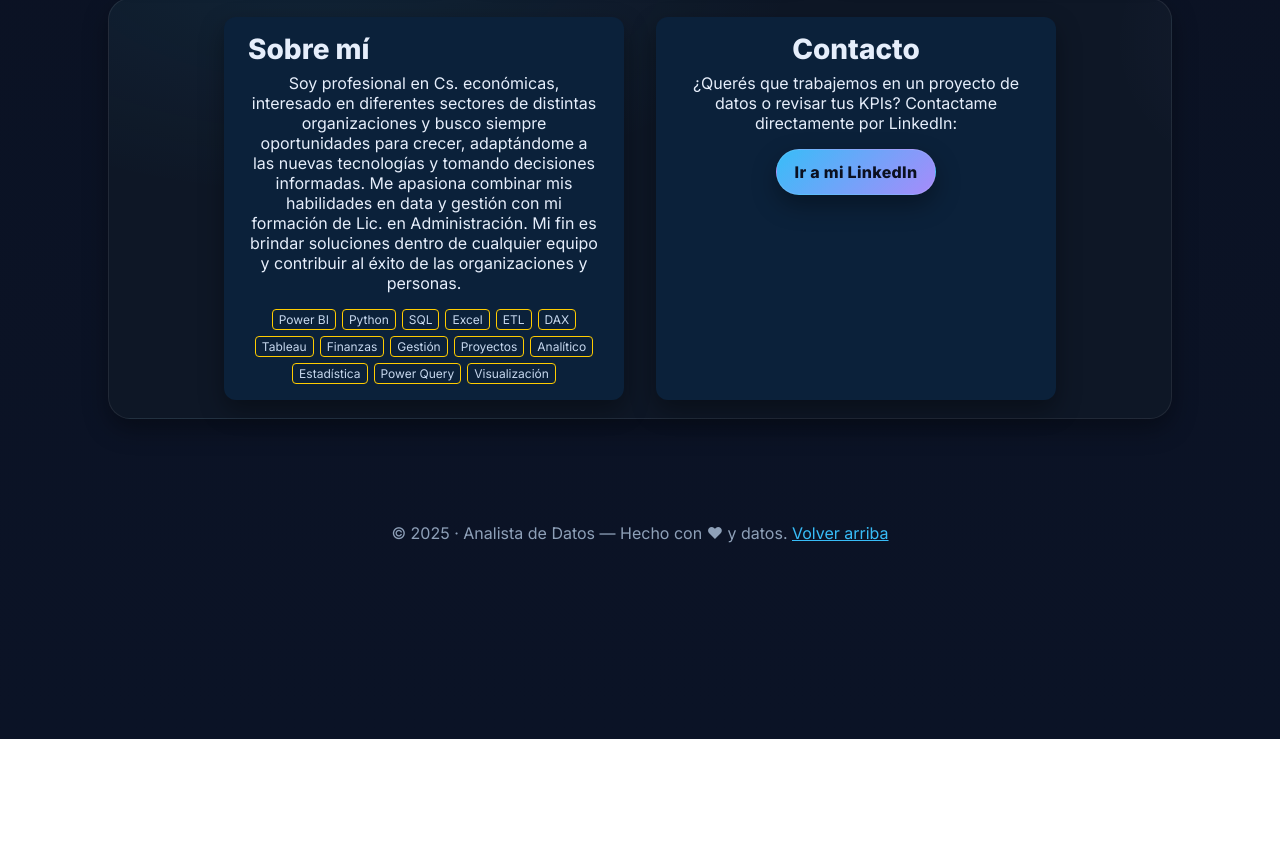
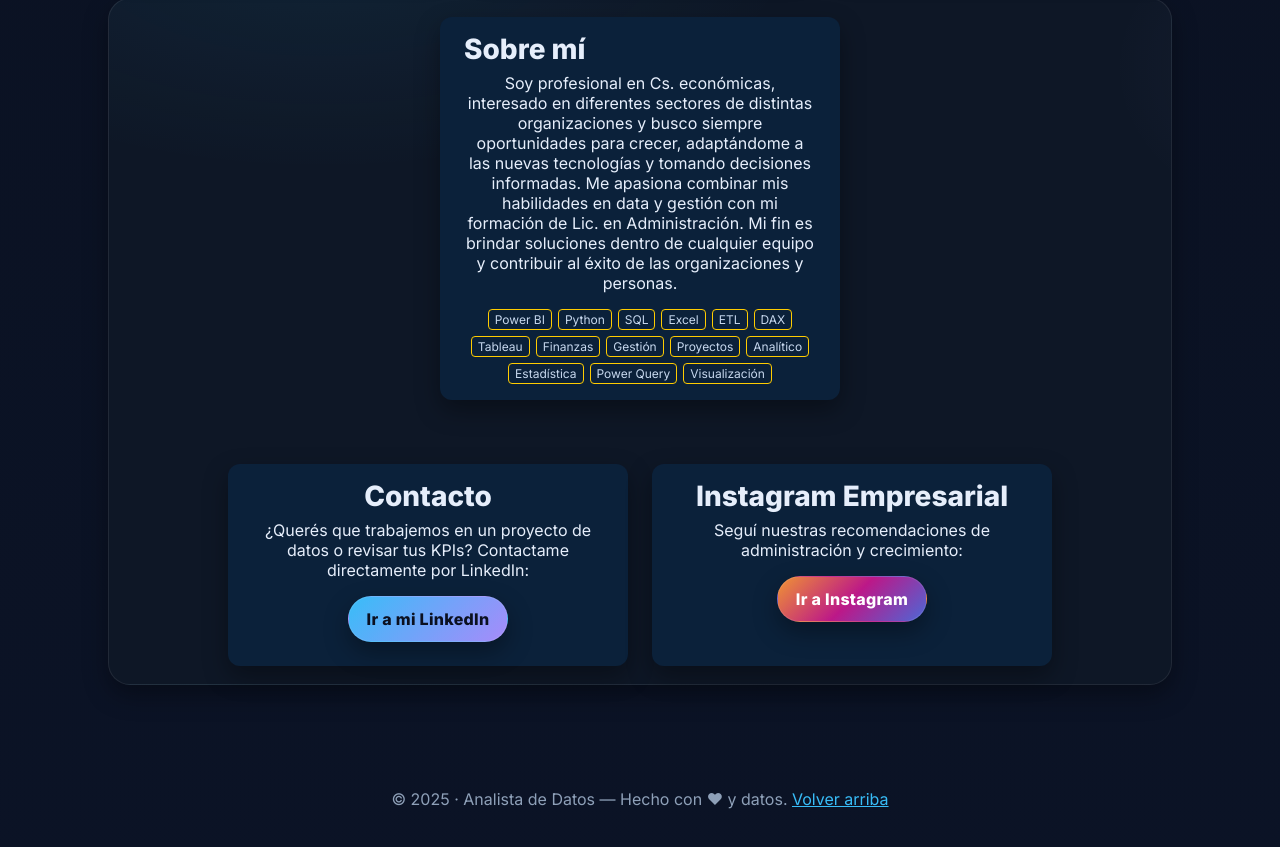
Before and after one commit to CrisSanguine/dashboard-portfolio-PBI, a plain HTML site: page docs/index.html in a window 1280 px wide. Shown: the part 6695-7542 px from the top of the page. Before the commit the page ends 7434 px from the top, so only its background shows below. Drawn offline with Linux system fonts and the light colour scheme; a script that the page names is missing.

Commit message:
Update index.html

```diff
--- a/docs/index.html
+++ b/docs/index.html
@@ -789,15 +789,31 @@
         </div>
       </div>
 
-      <!-- Contacto LinkedIn -->
+<!-- Contacto LinkedIn + Instagram -->
+<div style="display:flex; flex-wrap:wrap; gap:1.5rem; justify-content:center; margin-top:2rem;">
+
+  <!-- LinkedIn -->
   <div style="flex:1; min-width:250px; max-width:400px; background:#0b213a; padding:1rem 1.5rem; border-radius:12px; box-shadow:var(--shadow); color:var(--txt); text-align:center;">
     <h3 style="margin-top:0; margin-bottom:0.5rem;">Contacto</h3>
     <p class="serif" style="margin:0 0 1rem 0;">
       ¿Querés que trabajemos en un proyecto de datos o revisar tus KPIs? Contactame directamente por LinkedIn:
     </p>
-        <a href="https://www.linkedin.com/in/cristian-sanguine" target="_blank" style="display:inline-block; text-decoration:none; padding:12px 18px; border-radius:999px; border:1px solid rgba(255,255,255,0.1); background:linear-gradient(135deg, var(--brand), var(--accent)); color:#0b1020; font-weight:800; letter-spacing:0.3px; box-shadow:var(--shadow);">
+    <a href="https://www.linkedin.com/in/cristian-sanguine" target="_blank" style="display:inline-block; text-decoration:none; padding:12px 18px; border-radius:999px; border:1px solid rgba(255,255,255,0.1); background:linear-gradient(135deg, var(--brand), var(--accent)); color:#0b1020; font-weight:800; letter-spacing:0.3px; box-shadow:var(--shadow); margin-bottom:0.5rem;">
       Ir a mi LinkedIn
     </a>
+  </div>
+
+  <!-- Instagram -->
+  <div style="flex:1; min-width:250px; max-width:400px; background:#0b213a; padding:1rem 1.5rem; border-radius:12px; box-shadow:var(--shadow); color:var(--txt); text-align:center;">
+    <h3 style="margin-top:0; margin-bottom:0.5rem;">Instagram Empresarial</h3>
+    <p class="serif" style="margin:0 0 1rem 0;">
+      Seguí nuestras recomendaciones de administración y crecimiento:
+    </p>
+    <a href="https://www.instagram.com/tu_cuenta_empresarial" target="_blank" style="display:inline-block; text-decoration:none; padding:12px 18px; border-radius:999px; border:1px solid rgba(255,255,255,0.1); background:linear-gradient(135deg, #f09433, #bc1888, #4c68d7); color:#fff; font-weight:800; letter-spacing:0.3px; box-shadow:var(--shadow);">
+      Ir a Instagram
+    </a>
+  </div>
+
 </div>
 
     </section>
```
Lines whose indentation alone changed are shown as unchanged.
